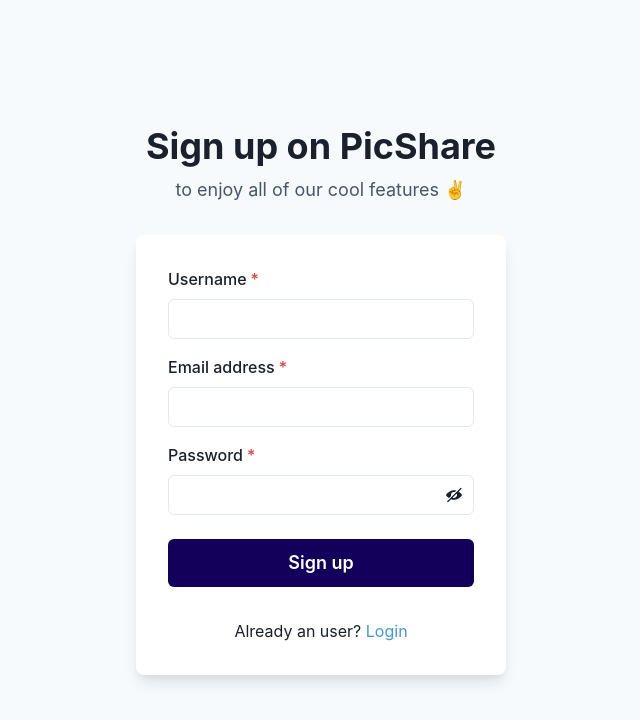
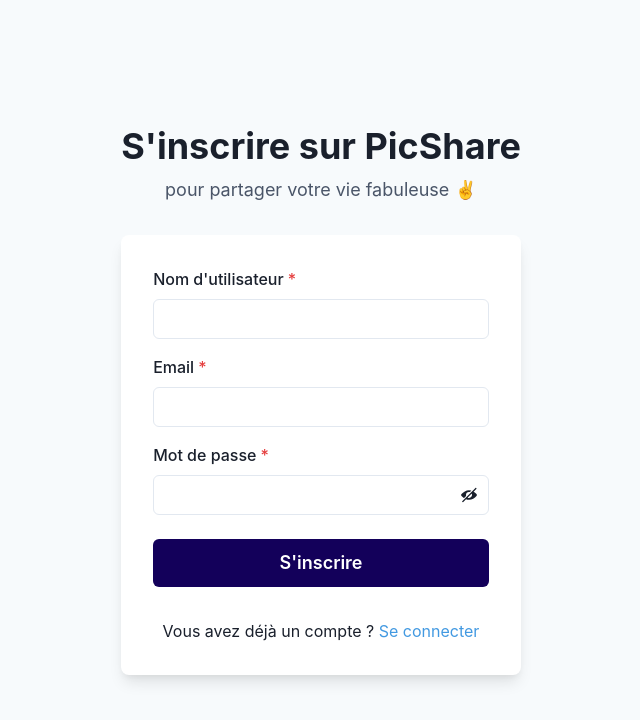
Before and after one commit to projet-de-specialite/project-cs, a React (Create React App) app: page /signUp in a window 1280 px wide. Shown: the top 720 px of the page, without its empty margins (319-959 px from the left). Built offline with nearby package versions, Linux system fonts and the light colour scheme.

Commit message:
Refactor

```diff
--- /dev/null
+++ b/src/components/Post.tsx
@@ -0,0 +1,58 @@
+import {
+    Card,
+    Heading,
+    Text, Avatar, CardHeader, Flex, Box, CardFooter, Button, Image, Center, CardBody
+} from "@chakra-ui/react";
+import {
+    BiPaperPlane,
+    BsChat,
+    BsHeart,
+} from "react-icons/all";
+
+
+export default function Post() {
+
+    return (
+        <>
+            <Center>
+                <Card maxW='md'>
+                    <CardHeader>
+                        <Flex>
+                            <Flex flex='1' gap='4' alignItems='center' flexWrap='wrap'>
+                                <Avatar name='ChatRoon' src='https://i.pravatar.cc/150?img=49' />
+                                <Box>
+                                    <Heading size='sm'>ChatRoon</Heading>
+                                    <Text fontSize='xs'>20 mars 2023</Text>
+                                </Box>
+                            </Flex>
+                        </Flex>
+                    </CardHeader>
+                    <Image
+                        objectFit='cover'
+                        src='https://fastly.picsum.photos/id/28/4928/3264.jpg?hmac=GnYF-RnBUg44PFfU5pcw_Qs0ReOyStdnZ8MtQWJqTfA'
+                        alt='ChatRoon'
+                    />
+                    <CardBody>
+                        <Text fontSize='xs'>
+                            Beautiful sky
+                        </Text>
+                    </CardBody>
+                    <CardFooter
+                        justify='flex-start'
+                        flexWrap='wrap'
+                        sx={{
+                            '& > button': {
+                                minW: '136px',
+                            },
+                        }}
+                    >
+                        <Button flex='1' variant='ghost' leftIcon={<BsHeart />}>20</Button>
+                        <Button flex='1' variant='ghost' leftIcon={<BsChat />}>4</Button>
+                        <Button flex='1' variant='ghost' leftIcon={<BiPaperPlane />}></Button>
+                    </CardFooter>
+                </Card>
+            </Center>
+
+        </>
+    );
+}
--- a/src/views/Base.tsx
+++ b/src/views/Base.tsx
@@ -46,9 +46,6 @@
                         <MenuItem icon={<BiSearch size='20px'/>} _hover={{ color: "gray.900" }} as="a" href="/search">
                             Rechercher
                         </MenuItem>
-                        {/*<MenuItem icon={<BiChat size='20px' />}>
-                            Messages
-                        </MenuItem>*/}
                         <MenuItem icon={<BiBell size='20px'/>} _hover={{ color: "gray.900" }} as="a" href="/notif">
                             Notifications
                         </MenuItem>
--- a/src/views/Home.tsx
+++ b/src/views/Home.tsx
@@ -1,97 +1,15 @@
 import {
-    Card,
-    Heading,
-    Text, Avatar, CardHeader, Flex, Box, CardFooter, Button, Image, SimpleGrid, Center, CardBody
+    SimpleGrid
 } from "@chakra-ui/react";
-import {
-    BiPaperPlane,
-    BsChat,
-    BsHeart,
-} from "react-icons/all";
-
+import Post from "../components/Post";
 
 export default function Home() {
 
     return (
         <>
             <SimpleGrid columns={1} spacing={10}>
-                <Center>
-                    <Card maxW='md'>
-                        <CardHeader>
-                            <Flex>
-                                <Flex flex='1' gap='4' alignItems='center' flexWrap='wrap'>
-                                    <Avatar name='ChatRoon' src='https://i.pravatar.cc/150?img=49' />
-                                    <Box>
-                                        <Heading size='sm'>ChatRoon</Heading>
-                                        <Text fontSize='xs'>20 mars 2023</Text>
-                                    </Box>
-                                </Flex>
-                            </Flex>
-                        </CardHeader>
-                        <Image
-                            objectFit='cover'
-                            src='https://fastly.picsum.photos/id/28/4928/3264.jpg?hmac=GnYF-RnBUg44PFfU5pcw_Qs0ReOyStdnZ8MtQWJqTfA'
-                            alt='ChatRoon'
-                        />
-                        <CardBody>
-                            <Text fontSize='xs'>
-                                Beautiful sky
-                            </Text>
-                        </CardBody>
-                        <CardFooter
-                            justify='flex-start'
-                            flexWrap='wrap'
-                            sx={{
-                                '& > button': {
-                                    minW: '136px',
-                                },
-                            }}
-                        >
-                            <Button flex='1' variant='ghost' leftIcon={<BsHeart />}>20</Button>
-                            <Button flex='1' variant='ghost' leftIcon={<BsChat />}>4</Button>
-                            <Button flex='1' variant='ghost' leftIcon={<BiPaperPlane />}></Button>
-                        </CardFooter>
-                    </Card>
-                </Center>
-                <Center>
-                    <Card maxW='md'>
-                        <CardHeader>
-                            <Flex>
-                                <Flex flex='1' gap='4' alignItems='center' flexWrap='wrap'>
-                                    <Avatar name='Gaeitan SceauSix' src='https://i.pravatar.cc/150?img=68' />
-
-                                    <Box>
-                                        <Heading size='sm'>Gaeitan SceauSix</Heading>
-                                        <Text fontSize='xs'>20 mars 2023</Text>
-                                    </Box>
-                                </Flex>
-                            </Flex>
-                        </CardHeader>
-                        <Image
-                            objectFit='cover'
-                            src='https://fastly.picsum.photos/id/13/2500/1667.jpg?hmac=SoX9UoHhN8HyklRA4A3vcCWJMVtiBXUg0W4ljWTor7s'
-                            alt='Gaeitan SceauSix'
-                        />
-                        <CardBody>
-                            <Text fontSize='xs'>
-                                Beautiful sky
-                            </Text>
-                        </CardBody>
-                        <CardFooter
-                            justify='flex-start'
-                            flexWrap='wrap'
-                            sx={{
-                                '& > button': {
-                                    minW: '136px',
-                                },
-                            }}
-                        >
-                            <Button flex='1' variant='ghost' leftIcon={<BsHeart />}>20</Button>
-                            <Button flex='1' variant='ghost' leftIcon={<BsChat />}>4</Button>
-                            <Button flex='1' variant='ghost' leftIcon={<BiPaperPlane />}></Button>
-                        </CardFooter>
-                    </Card>
-                </Center>
+                <Post/>
+                <Post/>
             </SimpleGrid>
         </>
     );
--- a/src/views/Login.jsx
+++ b/src/views/Login.jsx
@@ -83,10 +83,10 @@
             <Stack spacing={8} mx={"auto"} maxW={"lg"} py={8} px={6}>
                 <Stack align={"center"}>
                     <Heading fontSize={"4xl"} textAlign={"center"}>
-                        Login on PicShare
+                        Se connecter à PicShare
                     </Heading>
                     <Text fontSize={"lg"} color={"gray.600"}>
-                        to enjoy all of our cool features ✌️
+                        pour partager votre vie fabuleuse ✌️
                     </Text>
                 </Stack>
                 <Box
@@ -109,7 +109,7 @@
 
 
                         <FormControl id="username" isRequired>
-                            <FormLabel>Username</FormLabel>
+                            <FormLabel>Nom d'utilisateur</FormLabel>
                             <Input type="text" id='username'
                                 name='username'
                                 onChange={formik.handleChange}
@@ -117,7 +117,7 @@
                         </FormControl>
 
                         <FormControl id="password" isRequired>
-                            <FormLabel>Password</FormLabel>
+                            <FormLabel>Mot de passe</FormLabel>
                             <InputGroup>
                                 <Input type={showPassword ? "text" : "password"} id='password'
                                 name='password'
@@ -136,7 +136,7 @@
                         </FormControl>
                         <Stack spacing={6} pt={2}>
                             <Button
-                                loadingText="Submitting"
+                                loadingText="Soumission"
                                 size="lg"
                                 bg={"#13005A"}
                                 color={"white"}
@@ -146,12 +146,12 @@
                                 }}
 
                             >
-                                Login
+                                Connexion
                             </Button>
                         </Stack>
                         <Stack pt={4}>
                             <Text align={"center"}>
-                                Don't have account ? <Link href={"/signup"} color={"blue.400"}>SignUp</Link>
+                                Vous n'avez pas de compte ? <Link href={"/signup"} color={"blue.400"}>S'inscrire</Link>
                             </Text>
                         </Stack>
                     </Stack>
--- a/src/views/Profile.tsx
+++ b/src/views/Profile.tsx
@@ -1,5 +1,5 @@
 import {
-    Text, Avatar, CardHeader, Flex, Heading, Box, CardFooter, Button, Image, Card, Center, CardBody
+    Text, Avatar, CardHeader, Flex, Heading, Box, CardFooter, Button, Image, Card, CardBody
  } from "@chakra-ui/react";
 
 import {
@@ -11,6 +11,7 @@
 import axios from "axios";
 
 import React, { useEffect, useState } from "react";
+import Post from "../components/Post";
 
 
 type ProfileData = {
@@ -59,48 +60,13 @@
               Joined: {profileData.created_on}
             </Text>
           </Box>
+          <Heading size='sm'>Posts</Heading>
+          <Post/>
         </>
       ) : (
-        <Text>Loading profile data...</Text>
+        <Text>Chargement des données du profil ...</Text>
       )}
-      <Heading size='sm'>Posts</Heading>
 
-      <Card maxW='md'>
-            <CardHeader>
-                <Flex>
-                    <Flex flex='1' gap='4' alignItems='center' flexWrap='wrap'>
-                        <Avatar name='ChatRoon' src='https://i.pravatar.cc/150?img=49' />
-                        <Box>
-                            <Heading size='sm'>ChatRoon</Heading>
-                            <Text fontSize='xs'>20 mars 2023</Text>
-                        </Box>
-                    </Flex>
-                </Flex>
-            </CardHeader>
-            <Image
-                objectFit='cover'
-                src='https://fastly.picsum.photos/id/28/4928/3264.jpg?hmac=GnYF-RnBUg44PFfU5pcw_Qs0ReOyStdnZ8MtQWJqTfA'
-                alt='ChatRoon'
-            />
-            <CardBody>
-                <Text fontSize='xs'>
-                    Beautiful sky
-                </Text>
-            </CardBody>
-            <CardFooter
-                justify='flex-start'
-                flexWrap='wrap'
-                sx={{
-                    '& > button': {
-                        minW: '136px',
-                    },
-                }}
-            >
-                <Button flex='1' variant='ghost' leftIcon={<BsHeart />}>20</Button>
-                <Button flex='1' variant='ghost' leftIcon={<BsChat />}>4</Button>
-                <Button flex='1' variant='ghost' leftIcon={<BiPaperPlane />}></Button>
-            </CardFooter>
-            </Card>
     </Flex>
   );
 };
--- a/src/views/SignUp.jsx
+++ b/src/views/SignUp.jsx
@@ -45,7 +45,7 @@
             response => {
                 setIsError(false);
                 setIsSuccess(true);
-                setMessage("Your account has been created, please login.");
+                setMessage("Votre compte à été créé, connectez vous.");
             },
             error => {
               const resMessage =
@@ -78,10 +78,10 @@
             <Stack spacing={8} mx={"auto"} maxW={"lg"} py={8} px={6}>
                 <Stack align={"center"}>
                     <Heading fontSize={"4xl"} textAlign={"center"}>
-                        Sign up on PicShare
+                        S'inscrire sur PicShare
                     </Heading>
                     <Text fontSize={"lg"} color={"gray.600"}>
-                        to enjoy all of our cool features ✌️
+                        pour partager votre vie fabuleuse ✌️
                     </Text>
                 </Stack>
                 <Box
@@ -104,21 +104,21 @@
 
 
                         <FormControl id="username" isRequired>
-                            <FormLabel>Username</FormLabel>
+                            <FormLabel>Nom d'utilisateur</FormLabel>
                             <Input type="text" id='username'
                                 name='username'
                                 onChange={formik.handleChange}
                                 value={formik.values.username}/>
                         </FormControl>
                         <FormControl id="email" isRequired>
-                            <FormLabel>Email address</FormLabel>
+                            <FormLabel>Email</FormLabel>
                             <Input type="email" id='email'
                                 name='email'
                                 onChange={formik.handleChange}
                                 value={formik.values.email}/>
                         </FormControl>
                         <FormControl id="password" isRequired>
-                            <FormLabel>Password</FormLabel>
+                            <FormLabel>Mot de passe</FormLabel>
                             <InputGroup>
                                 <Input type={showPassword ? "text" : "password"} id='password'
                                 name='password'
@@ -137,7 +137,7 @@
                         </FormControl>
                         <Stack spacing={6} pt={2}>
                             <Button
-                                loadingText="Submitting"
+                                loadingText="Soumission"
                                 size="lg"
                                 bg={"#13005A"}
                                 color={"white"}
@@ -147,12 +147,12 @@
                                 }}
 
                             >
-                                Sign up
+                                S'inscrire
                             </Button>
                         </Stack>
                         <Stack pt={4}>
                             <Text align={"center"}>
-                                Already an user? <Link href={"/login"} color={"blue.400"}>Login</Link>
+                                Vous avez déjà un compte ? <Link href={"/login"} color={"blue.400"}>Se connecter</Link>
                             </Text>
                         </Stack>
                     </Stack>
```
Also changed, not shown: src/App.tsx (+0 -22 lines), 2 other files (tests, documents, lock files or other folders).
